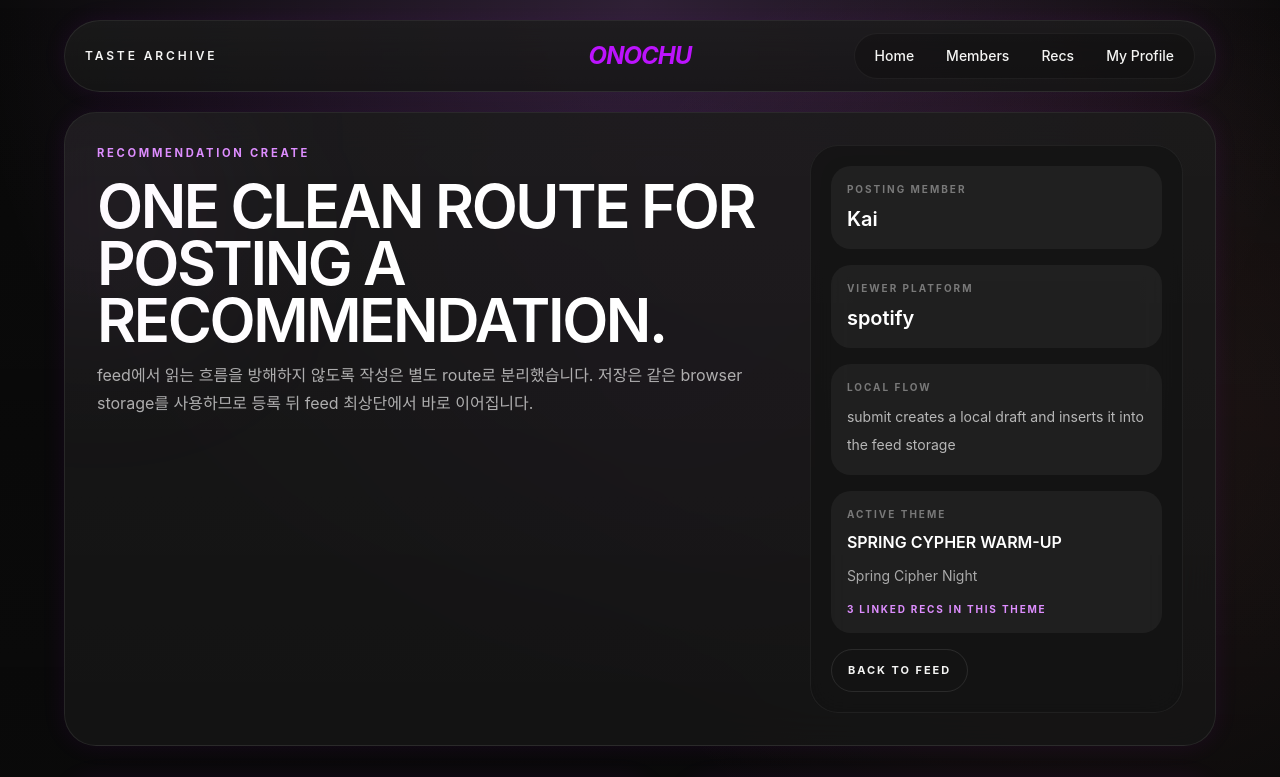
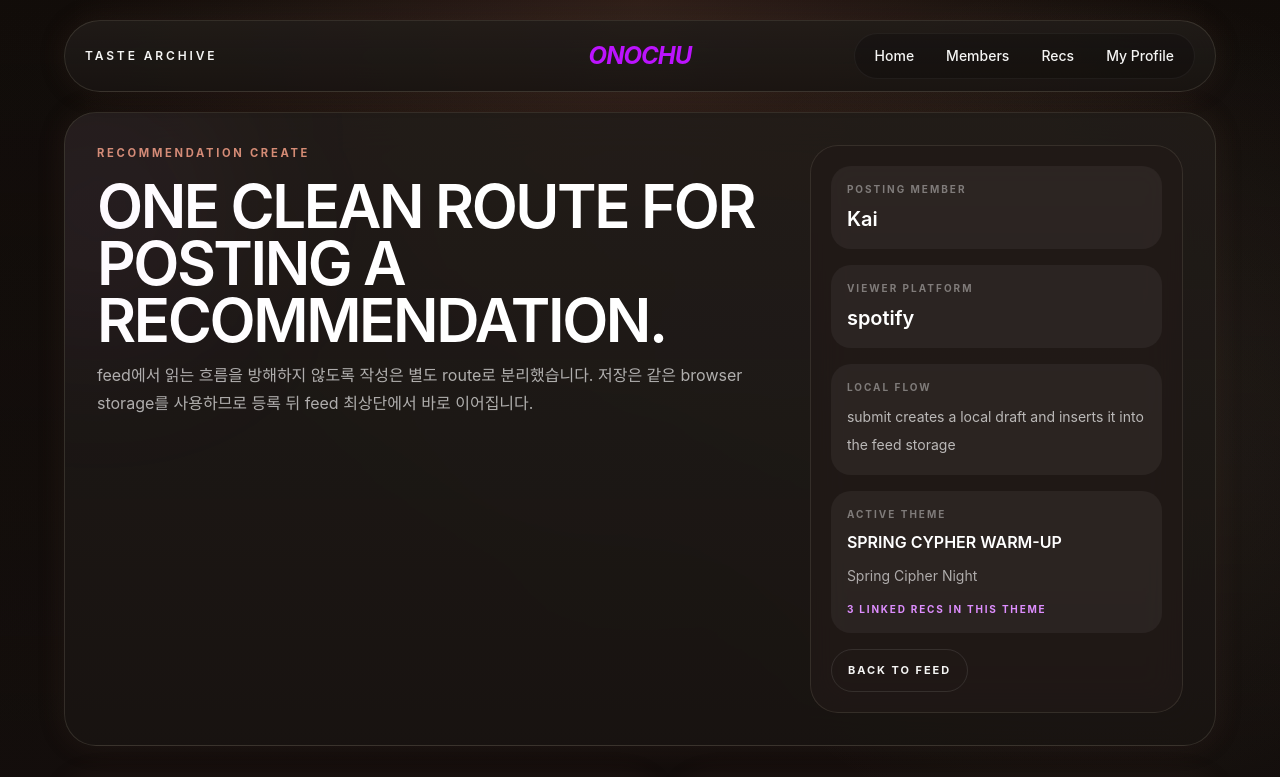
Before and after one commit to MrTMI-0315/onochu, a Next.js app: page /recommendations/new in a window 1280 px wide. Shown: the top 777 px of the page. Built offline with nearby package versions, Linux system fonts and the light colour scheme.

Commit message:
MB 47 : add landing hero artwork and tonal shell

```diff
--- a/app/globals.css
+++ b/app/globals.css
@@ -20,16 +20,23 @@
     BlinkMacSystemFont,
     "Segoe UI",
     sans-serif;
-  --surface: #0e0e0e;
-  --surface-low: #131313;
-  --surface-high: #1f1f1f;
-  --surface-soft: rgba(255, 255, 255, 0.04);
-  --outline: rgba(255, 255, 255, 0.08);
-  --text-muted: rgba(255, 255, 255, 0.65);
-  --primary: #de8eff;
-  --primary-strong: #b90afc;
-  --secondary: #f69bf8;
-  --accent: #ff928c;
+  --surface: #16110e;
+  --surface-low: #221917;
+  --surface-high: #342824;
+  --surface-soft: rgba(241, 233, 210, 0.06);
+  --surface-veil: rgba(241, 233, 210, 0.05);
+  --outline: rgba(212, 202, 176, 0.14);
+  --outline-strong: rgba(212, 202, 176, 0.22);
+  --text-muted: rgba(241, 233, 210, 0.74);
+  --text-soft: rgba(236, 225, 201, 0.66);
+  --primary: #d58c74;
+  --primary-strong: #b76a55;
+  --secondary: #d4cab0;
+  --accent: #8a6a57;
+  --accent-ink: #40342c;
+  --accent-indigo: #405170;
+  --paper: #f1e9d2;
+  --paper-shadow: #e1d3b7;
 }
 
 * {
@@ -43,10 +50,10 @@ html {
 body {
   margin: 0;
   background:
-    radial-gradient(circle at top, rgba(222, 142, 255, 0.18), transparent 28%),
-    radial-gradient(circle at 85% 18%, rgba(255, 146, 140, 0.1), transparent 24%),
-    linear-gradient(180deg, #090909 0%, #0e0e0e 48%, #151515 100%);
-  color: #f5f5f4;
+    radial-gradient(circle at top, rgba(213, 140, 116, 0.16), transparent 24%),
+    radial-gradient(circle at 85% 18%, rgba(212, 202, 176, 0.1), transparent 20%),
+    linear-gradient(180deg, #120d0a 0%, #181210 42%, #241a17 100%);
+  color: var(--paper);
   font-family: var(--font-body);
 }
 
@@ -55,9 +62,24 @@ body::before {
   inset: 0;
   z-index: -1;
   background:
-    linear-gradient(180deg, rgba(0, 0, 0, 0) 0%, rgba(0, 0, 0, 0.2) 100%),
-    radial-gradient(circle at center, rgba(188, 19, 254, 0.07), transparent 42%);
+    linear-gradient(180deg, rgba(10, 6, 4, 0.04) 0%, rgba(10, 6, 4, 0.26) 100%),
+    radial-gradient(circle at center, rgba(64, 81, 112, 0.08), transparent 38%);
   content: "";
+  pointer-events: none;
+}
+
+body::after {
+  position: fixed;
+  inset: 0;
+  z-index: -1;
+  background-image:
+    linear-gradient(rgba(241, 233, 210, 0.018) 1px, transparent 1px),
+    linear-gradient(90deg, rgba(241, 233, 210, 0.018) 1px, transparent 1px);
+  background-position: center;
+  background-size: 32px 32px;
+  content: "";
+  mix-blend-mode: soft-light;
+  opacity: 0.25;
   pointer-events: none;
 }
 
@@ -69,15 +91,15 @@ a {
 .onochu-panel {
   border: 1px solid var(--outline);
   background:
-    linear-gradient(180deg, rgba(255, 255, 255, 0.03) 0%, rgba(255, 255, 255, 0.01) 100%),
-    rgba(19, 19, 19, 0.82);
-  box-shadow: 0 0 24px rgba(188, 19, 254, 0.08);
+    linear-gradient(180deg, rgba(241, 233, 210, 0.05) 0%, rgba(241, 233, 210, 0.015) 100%),
+    rgba(22, 17, 14, 0.86);
+  box-shadow: 0 0 28px rgba(106, 70, 54, 0.16);
   backdrop-filter: blur(20px);
 }
 
 .onochu-panel-soft {
-  border: 1px solid rgba(255, 255, 255, 0.06);
-  background: rgba(19, 19, 19, 0.7);
+  border: 1px solid rgba(212, 202, 176, 0.12);
+  background: rgba(34, 25, 23, 0.76);
   backdrop-filter: blur(18px);
 }
 
@@ -99,17 +121,76 @@ a {
 }
 
 .onochu-chip {
-  border: 1px solid rgba(255, 255, 255, 0.08);
-  background: rgba(255, 255, 255, 0.04);
-  color: rgba(255, 255, 255, 0.8);
+  border: 1px solid rgba(212, 202, 176, 0.14);
+  background: rgba(241, 233, 210, 0.05);
+  color: rgba(241, 233, 210, 0.84);
 }
 
 .onochu-chip-active {
-  border-color: rgba(222, 142, 255, 0.3);
-  background: linear-gradient(135deg, rgba(222, 142, 255, 0.18), rgba(185, 10, 252, 0.14));
-  color: white;
+  border-color: rgba(213, 140, 116, 0.32);
+  background: linear-gradient(135deg, rgba(213, 140, 116, 0.22), rgba(64, 81, 112, 0.16));
+  color: var(--paper);
 }
 
 .onochu-glow {
-  box-shadow: 0 0 24px rgba(188, 19, 254, 0.18);
+  box-shadow: 0 0 26px rgba(183, 106, 85, 0.22);
 }
+
+.landing-hero-shell {
+  border-color: var(--outline-strong);
+  background:
+    radial-gradient(circle at 82% 18%, rgba(213, 140, 116, 0.12), transparent 24%),
+    linear-gradient(135deg, rgba(241, 233, 210, 0.06) 0%, rgba(34, 25, 23, 0.82) 45%, rgba(22, 17, 14, 0.92) 100%);
+  box-shadow: 0 24px 50px rgba(26, 18, 14, 0.32);
+}
+
+.landing-hero-haze {
+  background: rgba(213, 140, 116, 0.14);
+}
+
+.landing-hero-highlight {
+  background-image: linear-gradient(135deg, var(--paper) 0%, var(--primary) 48%, var(--accent-indigo) 100%);
+}
+
+.landing-primary-cta {
+  background: linear-gradient(135deg, var(--primary) 0%, var(--primary-strong) 100%);
+  box-shadow: 0 10px 24px rgba(183, 106, 85, 0.26);
+}
+
+.landing-secondary-cta {
+  border-color: var(--outline-strong);
+  color: var(--paper);
+  background: rgba(241, 233, 210, 0.04);
+}
+
+.landing-action-card {
+  border-color: var(--outline);
+  background: rgba(241, 233, 210, 0.04);
+}
+
+.landing-action-card:hover {
+  border-color: rgba(213, 140, 116, 0.28);
+  background: rgba(241, 233, 210, 0.07);
+}
+
+.landing-hero-art-wrap {
+  filter: saturate(0.96);
+}
+
+.landing-hero-art-panel {
+  border-color: var(--outline-strong);
+  background:
+    radial-gradient(circle at top, rgba(241, 233, 210, 0.12), transparent 34%),
+    linear-gradient(180deg, rgba(241, 233, 210, 0.08) 0%, rgba(34, 25, 23, 0.78) 100%);
+  box-shadow: inset 0 1px 0 rgba(241, 233, 210, 0.08);
+}
+
+.landing-hero-art-frame {
+  background:
+    radial-gradient(circle at top, rgba(241, 233, 210, 0.16), transparent 30%),
+    linear-gradient(180deg, rgba(241, 233, 210, 0.06) 0%, rgba(22, 17, 14, 0.02) 100%);
+}
+
+.landing-hero-art-glow {
+  background: rgba(64, 81, 112, 0.16);
+}
--- a/app/page.tsx
+++ b/app/page.tsx
@@ -1,3 +1,4 @@
+import Image from "next/image";
 import Link from "next/link";
 import { MemberCard } from "@/components/member-card";
 import { RecommendationCard } from "@/components/recommendation-card";
@@ -48,14 +49,15 @@ export default function HomePage() {
     <main className="px-4 pb-28 pt-24 text-white md:px-6 md:pb-12 md:pt-28">
       <div className="mx-auto flex max-w-6xl flex-col gap-10">
         <section className="grid gap-6 lg:grid-cols-[1.15fr_0.85fr]">
-          <div className="relative overflow-hidden rounded-[2rem] border border-white/5 bg-black/20 p-7 md:p-10">
-            <div className="absolute -left-16 -top-16 h-56 w-56 rounded-full bg-[#de8eff]/12 blur-[100px]" />
-            <div className="relative">
+          <div className="landing-hero-shell relative overflow-hidden rounded-[2rem] border p-7 md:p-10">
+            <div className="landing-hero-haze absolute -left-16 -top-16 h-56 w-56 rounded-full blur-[100px]" />
+            <div className="relative grid gap-8 lg:grid-cols-[1fr_0.72fr] lg:items-end">
+              <div>
               <span className="onochu-eyebrow">KNU_POW Connection Layer</span>
               <h1 className="onochu-display mt-5 text-5xl font-bold uppercase leading-[0.9] md:text-7xl">
                 Stop losing
                 <br />
-                <span className="bg-gradient-to-r from-[#de8eff] to-[#b90afc] bg-clip-text text-transparent">
+                <span className="landing-hero-highlight bg-clip-text text-transparent">
                   the song,
                 </span>
                 <br />
@@ -70,13 +72,13 @@ export default function HomePage() {
               <div className="mt-8 flex flex-wrap gap-3">
                 <Link
                   href="/recommendations"
-                  className="rounded-full bg-[linear-gradient(135deg,#de8eff_0%,#b90afc_100%)] px-6 py-3 text-[11px] font-bold uppercase tracking-[0.18em] text-black"
+                  className="landing-primary-cta rounded-full px-6 py-3 text-[11px] font-bold uppercase tracking-[0.18em] text-black"
                 >
                   Open recommendation feed
                 </Link>
                 <Link
                   href="/members"
-                  className="rounded-full border border-white/10 px-6 py-3 text-[11px] font-bold uppercase tracking-[0.18em] text-white/72"
+                  className="landing-secondary-cta rounded-full border px-6 py-3 text-[11px] font-bold uppercase tracking-[0.18em]"
                 >
                   Explore members
                 </Link>
@@ -87,9 +89,9 @@ export default function HomePage() {
                   <Link
                     key={action.href}
                     href={action.href}
-                    className="rounded-[1.5rem] border border-white/8 bg-white/4 p-4 transition hover:border-[#de8eff]/24 hover:bg-white/6"
+                    className="landing-action-card rounded-[1.5rem] border p-4 transition"
                   >
-                    <p className="text-[10px] font-bold uppercase tracking-[0.2em] text-[#de8eff]">
+                    <p className="text-[10px] font-bold uppercase tracking-[0.2em] text-[var(--primary)]">
                       Primary action
                     </p>
                     <h2 className="onochu-display mt-3 text-2xl font-bold uppercase text-white">
@@ -100,6 +102,38 @@ export default function HomePage() {
                     </p>
                   </Link>
                 ))}
+              </div>
+              </div>
+
+              <div className="relative flex justify-center lg:justify-end">
+                <div className="landing-hero-art-wrap relative w-full max-w-[25rem]">
+                  <div className="landing-hero-art-glow absolute inset-x-[12%] bottom-[8%] h-24 rounded-full blur-3xl" />
+                  <div className="landing-hero-art-panel relative overflow-hidden rounded-[2rem] border p-5">
+                    <div className="landing-hero-art-frame relative mx-auto aspect-[0.7] w-full max-w-[20rem]">
+                      <Image
+                        src="/landing-hero-art.png"
+                        alt="Headphone-wearing DJ artwork in vintage Japanese illustration style"
+                        fill
+                        priority
+                        className="object-contain object-center"
+                        sizes="(max-width: 1024px) 70vw, 28rem"
+                      />
+                    </div>
+                    <div className="mt-4 flex items-center justify-between gap-3 border-t border-[color:var(--outline-strong)] pt-4">
+                      <div>
+                        <p className="text-[10px] font-bold uppercase tracking-[0.2em] text-[var(--primary)]">
+                          Hero artwork
+                        </p>
+                        <p className="mt-2 text-sm leading-6 text-[color:var(--text-soft)]">
+                          paper, lacquer, headphone, turntable
+                        </p>
+                      </div>
+                      <span className="rounded-full border border-[color:var(--outline-strong)] bg-[color:var(--surface-veil)] px-3 py-2 text-[10px] font-bold uppercase tracking-[0.18em] text-[color:var(--text-soft)]">
+                        mood anchor
+                      </span>
+                    </div>
+                  </div>
+                </div>
               </div>
             </div>
           </div>
```
Also changed, not shown: public/landing-hero-art.png (added).
